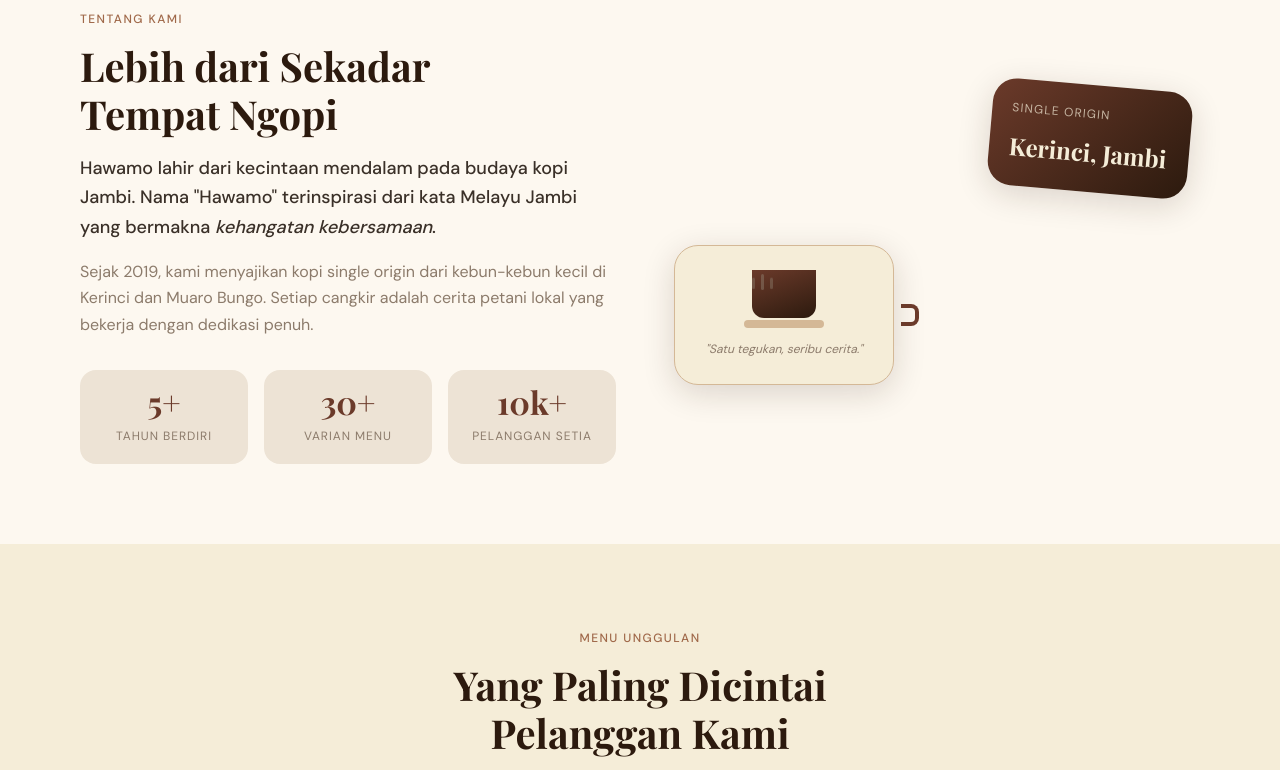
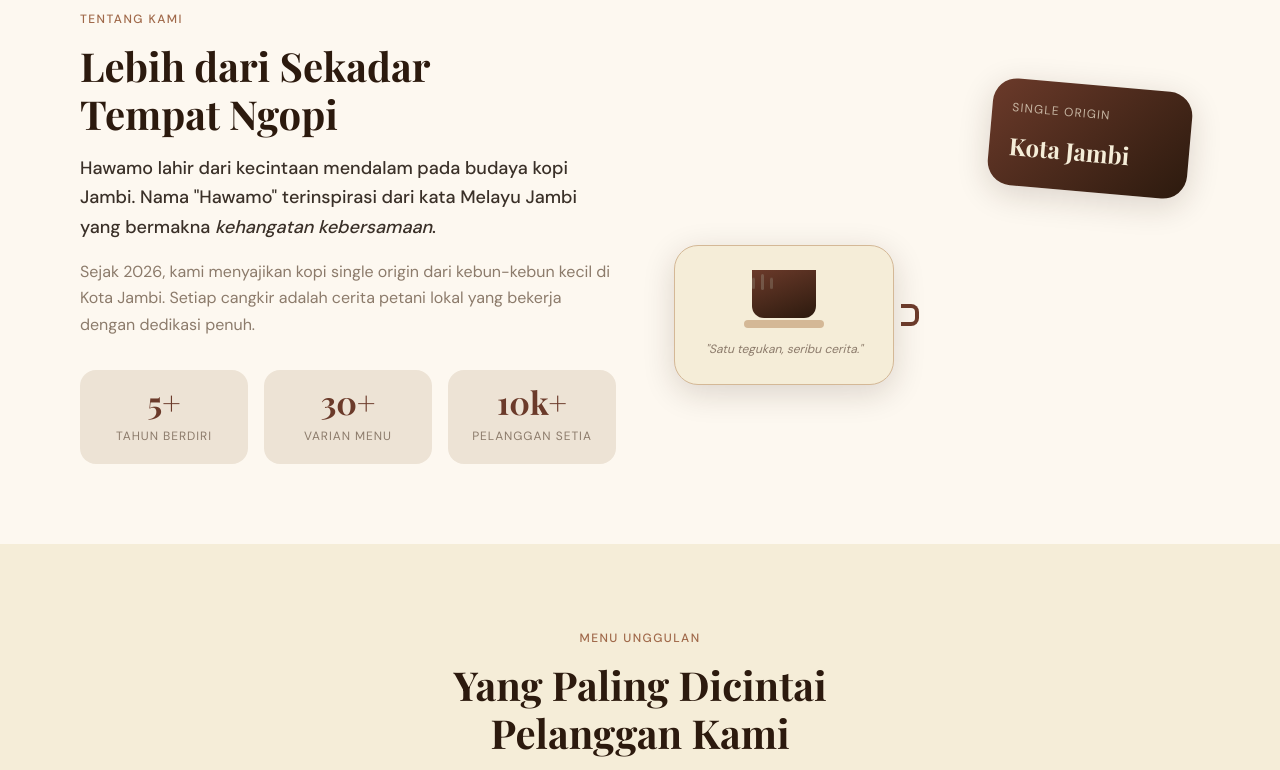
Before and after one commit to TemanLy/Hawamo-Project, a plain HTML site: page index.html in a window 1280 px wide. Shown: the part 940-1710 px from the top of the page. Drawn offline with nearby package versions, Linux system fonts and the light colour scheme; a web font is replaced by a local one.

Commit message:
mengubah kalimat kalimat di beranda

```diff
--- a/index.html
+++ b/index.html
@@ -132,8 +132,8 @@
                 <em>kehangatan kebersamaan</em>.
               </p>
               <p class="about__body">
-                Sejak 2019, kami menyajikan kopi single origin dari kebun-kebun
-                kecil di Kerinci dan Muaro Bungo. Setiap cangkir adalah cerita
+                Sejak 2026, kami menyajikan kopi single origin dari kebun-kebun
+                kecil di Kota Jambi. Setiap cangkir adalah cerita
                 petani lokal yang bekerja dengan dedikasi penuh.
               </p>
 
@@ -158,7 +158,7 @@
             <div class="about__visual" aria-hidden="true">
               <div class="visual-card visual-card--back">
                 <div class="visual-card__label">Single Origin</div>
-                <div class="visual-card__origin">Kerinci, Jambi</div>
+                <div class="visual-card__origin">Kota Jambi</div>
               </div>
               <div class="visual-card visual-card--front">
                 <!-- Ilustrasi cangkir kopi sederhana dari CSS shapes -->
@@ -226,7 +226,7 @@
               kamu membeli momen yang tidak terlupakan."
             </p>
             <footer class="quote__author">
-              — Rizky Pratama, Founder Hawamo Coffee
+              — Frenly, Edwin, Galeh, Founder Hawamo Coffee
             </footer>
           </blockquote>
         </div>
```
